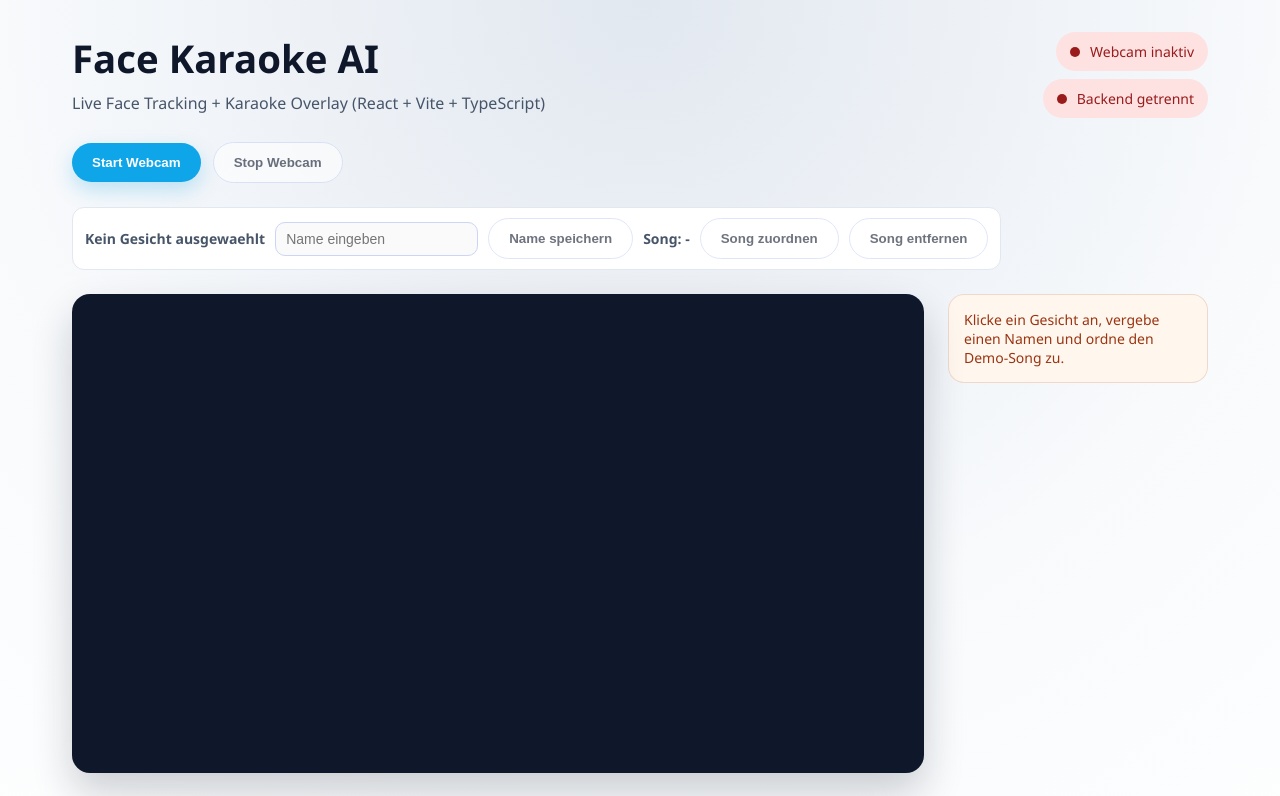
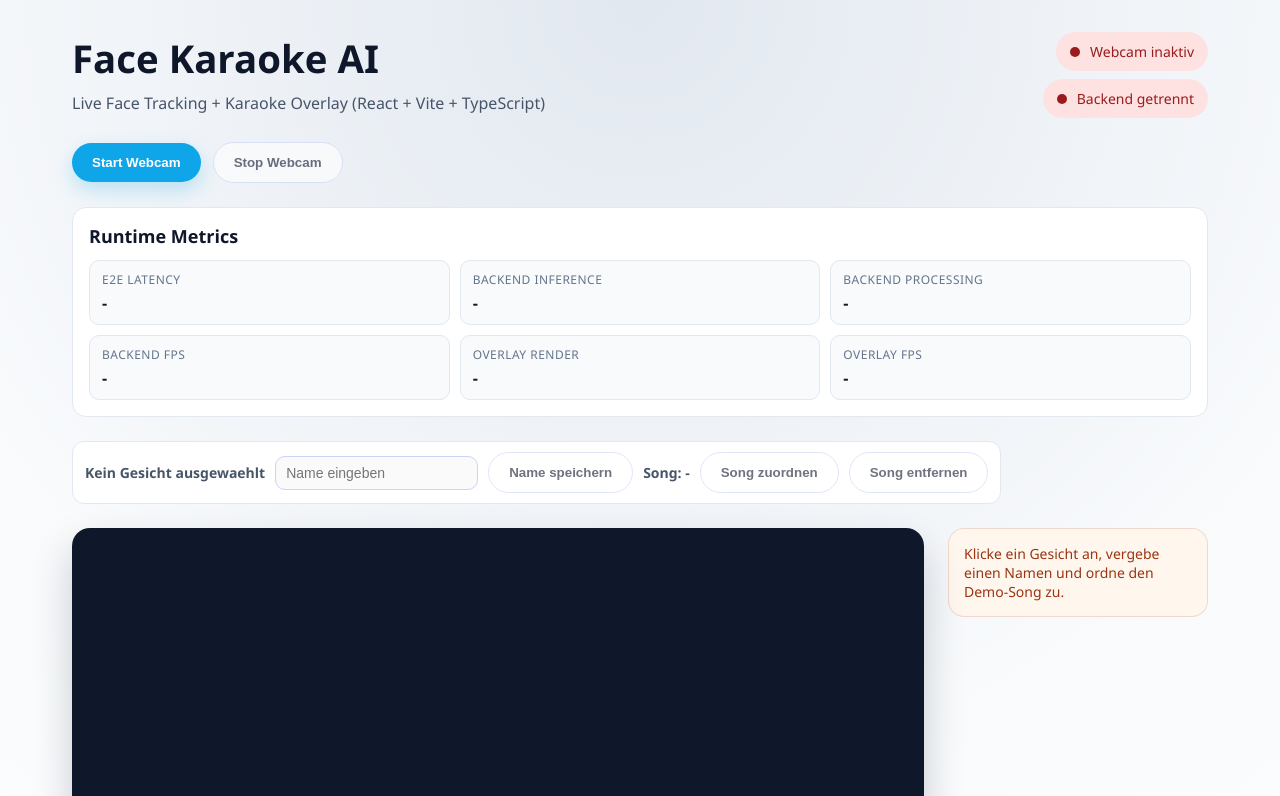
Before and after one commit to Nutzer-0815/Visionbased-Karaoke, a React (Vite) app in the folder frontend/: page / in a window 1280 px wide. Shown: the top 796 px of the page. Built offline with nearby package versions, Linux system fonts and the light colour scheme; no server answers.

Commit message:
feat: start phase6 metrics and modernize frontend toolchain

```diff
--- a/frontend/src/App.tsx
+++ b/frontend/src/App.tsx
@@ -23,11 +23,32 @@ type DetectionsMessage = {
   boxes: Detection[];
   width: number;
   height: number;
+  metrics?: BackendMetrics;
 };
 
 type ErrorMessage = {
   type: 'error';
   message: string;
+};
+
+type BackendMetrics = {
+  decode_ms: number;
+  inference_ms: number;
+  processing_ms: number;
+  backend_fps: number;
+  backend_sent_at_ms: number;
+  frame_id?: number;
+  captured_at_ms?: number;
+};
+
+type RuntimeMetrics = {
+  e2eLatencyMs: number | null;
+  backendDecodeMs: number | null;
+  backendInferenceMs: number | null;
+  backendProcessingMs: number | null;
+  backendFps: number | null;
+  frontendOverlayFps: number | null;
+  frontendRenderMs: number | null;
 };
 
 const COPY = {
@@ -42,6 +63,8 @@ function App() {
   const captureCanvasRef = useRef<HTMLCanvasElement | null>(null);
   const wsRef = useRef<WebSocket | null>(null);
   const lastSeenRef = useRef<Record<number, number>>({});
+  const frameIdRef = useRef(0);
+  const lastOverlayRenderAtRef = useRef<number | null>(null);
 
   const [stream, setStream] = useState<MediaStream | null>(null);
   const [isStarting, setIsStarting] = useState(false);
@@ -60,6 +83,15 @@ function App() {
   const [activeLine, setActiveLine] = useState<number>(-1);
   const [audioSrc, setAudioSrc] = useState<string | null>(null);
   const [karaokeError, setKaraokeError] = useState<string | null>(null);
+  const [runtimeMetrics, setRuntimeMetrics] = useState<RuntimeMetrics>({
+    e2eLatencyMs: null,
+    backendDecodeMs: null,
+    backendInferenceMs: null,
+    backendProcessingMs: null,
+    backendFps: null,
+    frontendOverlayFps: null,
+    frontendRenderMs: null,
+  });
 
   const audioRef = useRef<HTMLAudioElement | null>(null);
 
@@ -85,6 +117,17 @@ function App() {
     setNames({});
     setSongByTrack({});
     lastSeenRef.current = {};
+    frameIdRef.current = 0;
+    lastOverlayRenderAtRef.current = null;
+    setRuntimeMetrics({
+      e2eLatencyMs: null,
+      backendDecodeMs: null,
+      backendInferenceMs: null,
+      backendProcessingMs: null,
+      backendFps: null,
+      frontendOverlayFps: null,
+      frontendRenderMs: null,
+    });
     disconnectSocket();
   }, [stream, disconnectSocket]);
 
@@ -180,6 +223,20 @@ function App() {
           payload.boxes.forEach((box) => {
             lastSeenRef.current[box.track_id] = now;
           });
+          if (payload.metrics) {
+            const e2eLatencyMs =
+              typeof payload.metrics.captured_at_ms === 'number'
+                ? Math.max(0, now - payload.metrics.captured_at_ms)
+                : null;
+            setRuntimeMetrics((prev) => ({
+              ...prev,
+              e2eLatencyMs: e2eLatencyMs ?? prev.e2eLatencyMs,
+              backendDecodeMs: payload.metrics?.decode_ms ?? prev.backendDecodeMs,
+              backendInferenceMs: payload.metrics?.inference_ms ?? prev.backendInferenceMs,
+              backendProcessingMs: payload.metrics?.processing_ms ?? prev.backendProcessingMs,
+              backendFps: payload.metrics?.backend_fps ?? prev.backendFps,
+            }));
+          }
         } else if (payload.type === 'error' && 'message' in payload) {
           setWsError(payload.message);
         }
@@ -325,8 +382,10 @@ function App() {
     ctx.drawImage(video, 0, 0, captureCanvas.width, captureCanvas.height);
     const dataUrl = captureCanvas.toDataURL('image/jpeg', 0.7);
     const base64 = dataUrl.includes(',') ? dataUrl.split(',')[1] : dataUrl;
+    const frameId = (frameIdRef.current += 1);
+    const capturedAtMs = Date.now();
 
-    ws.send(JSON.stringify({ type: 'frame', data: base64 }));
+    ws.send(JSON.stringify({ type: 'frame', data: base64, frame_id: frameId, captured_at_ms: capturedAtMs }));
   }, []);
 
   useEffect(() => {
@@ -386,6 +445,7 @@ function App() {
       return;
     }
 
+    const renderStart = performance.now();
     ctx.clearRect(0, 0, canvas.width, canvas.height);
 
     if (!frameSize) {
@@ -411,6 +471,15 @@ function App() {
       ctx.strokeRect(x, y, w, h);
       ctx.fillText(`${trackLabel} ${box.conf.toFixed(2)}`, x + 4, y + 16);
     });
+    const renderEnd = performance.now();
+    const prevRenderAt = lastOverlayRenderAtRef.current;
+    const overlayFps = prevRenderAt ? 1000 / Math.max(1, renderEnd - prevRenderAt) : null;
+    lastOverlayRenderAtRef.current = renderEnd;
+    setRuntimeMetrics((prev) => ({
+      ...prev,
+      frontendRenderMs: Number((renderEnd - renderStart).toFixed(2)),
+      frontendOverlayFps: overlayFps ? Number(overlayFps.toFixed(2)) : prev.frontendOverlayFps,
+    }));
   }, [detections, frameSize, names, selectedTrackId]);
 
   useEffect(() => {
@@ -464,6 +533,8 @@ function App() {
   const assignedCount = Object.keys(songByTrack).length;
   const hasAssignedSong = assignedCount > 0;
   const activeLyricText = activeLine >= 0 ? karaokeLines[activeLine]?.text ?? '' : '';
+  const fmtMetric = (value: number | null, unit: string): string =>
+    value === null ? '-' : `${value.toFixed(1)} ${unit}`;
 
   return (
     <div className="app">
@@ -504,6 +575,36 @@ function App() {
         </button>
         {error && <span className="error">{error}</span>}
         {wsError && <span className="error">{wsError}</span>}
+      </section>
+
+      <section className="metrics-panel">
+        <h2>Runtime Metrics</h2>
+        <div className="metrics-grid">
+          <div className="metric-item">
+            <span className="metric-label">E2E Latency</span>
+            <strong>{fmtMetric(runtimeMetrics.e2eLatencyMs, 'ms')}</strong>
+          </div>
+          <div className="metric-item">
+            <span className="metric-label">Backend Inference</span>
+            <strong>{fmtMetric(runtimeMetrics.backendInferenceMs, 'ms')}</strong>
+          </div>
+          <div className="metric-item">
+            <span className="metric-label">Backend Processing</span>
+            <strong>{fmtMetric(runtimeMetrics.backendProcessingMs, 'ms')}</strong>
+          </div>
+          <div className="metric-item">
+            <span className="metric-label">Backend FPS</span>
+            <strong>{fmtMetric(runtimeMetrics.backendFps, 'fps')}</strong>
+          </div>
+          <div className="metric-item">
+            <span className="metric-label">Overlay Render</span>
+            <strong>{fmtMetric(runtimeMetrics.frontendRenderMs, 'ms')}</strong>
+          </div>
+          <div className="metric-item">
+            <span className="metric-label">Overlay FPS</span>
+            <strong>{fmtMetric(runtimeMetrics.frontendOverlayFps, 'fps')}</strong>
+          </div>
+        </div>
       </section>
 
       <section className="controls">
--- a/frontend/src/styles.css
+++ b/frontend/src/styles.css
@@ -102,6 +102,41 @@ body {
   flex-wrap: wrap;
   gap: 12px;
   align-items: center;
+}
+
+.metrics-panel {
+  padding: 16px;
+  border-radius: 14px;
+  border: 1px solid #e2e8f0;
+  background: #ffffff;
+}
+
+.metrics-panel h2 {
+  margin: 0 0 12px;
+  font-size: 18px;
+}
+
+.metrics-grid {
+  display: grid;
+  grid-template-columns: repeat(3, minmax(0, 1fr));
+  gap: 10px;
+}
+
+.metric-item {
+  border: 1px solid #e2e8f0;
+  border-radius: 10px;
+  padding: 10px 12px;
+  background: #f8fafc;
+  display: flex;
+  flex-direction: column;
+  gap: 4px;
+}
+
+.metric-label {
+  font-size: 12px;
+  color: #64748b;
+  text-transform: uppercase;
+  letter-spacing: 0.04em;
 }
 
 .name-editor {
@@ -271,4 +306,8 @@ canvas {
   .karaoke {
     grid-template-columns: 1fr;
   }
+
+  .metrics-grid {
+    grid-template-columns: 1fr;
+  }
 }
```
Also changed, not shown: frontend/package.json (+12 -12 lines), 5 other files (tests, documents, lock files or other folders).
